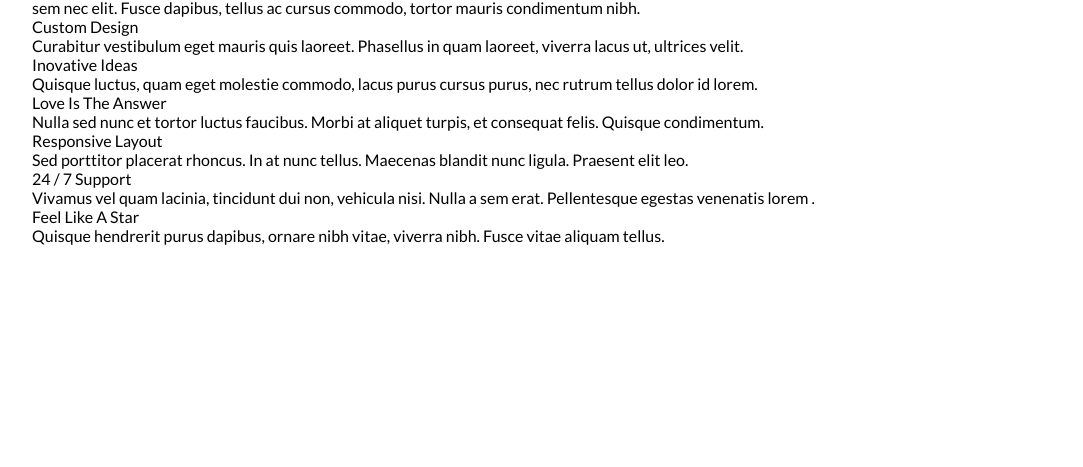
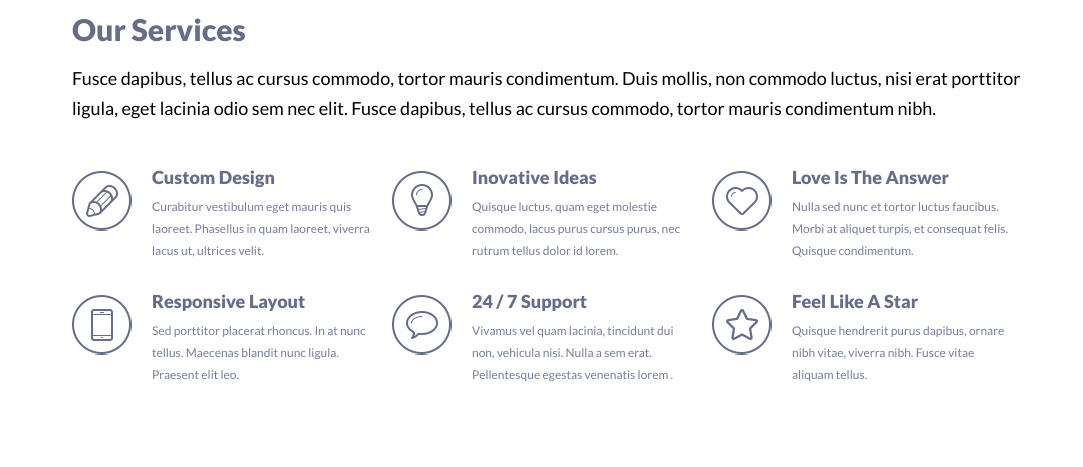
Before and after one commit to shebekocom/singolo, a plain HTML site: page singolo1.html in a window 1280 px wide. Shown: the part 744-1211 px from the top of the page, without its empty margins (98-1181 px from the left). Before the commit the page ends 989 px from the top, so only its background shows below. Drawn offline with Linux system fonts and the light colour scheme.

Commit message:
refactor: update section servises

```diff
--- a/singolo1.css
+++ b/singolo1.css
@@ -10,6 +10,7 @@
 
 .container {
   max-width: 1020px;
+  min-width: 1020px;
   margin: 0 auto;
 }
 
@@ -178,4 +179,86 @@
   -webkit-transform: rotate(-90deg);
           transform: rotate(-90deg);
 }
+
+.our-services__wrapper {
+  margin: 61px 30px 0px 40px;
+}
+
+.servises-description__heading {
+  font-size: 30px;
+  font-weight: 900;
+  color: #666d89;
+}
+
+.servises-description__text {
+  font-size: 18px;
+  line-height: 30px;
+  margin-top: 16px;
+}
+
+.our-services__features {
+  display: -webkit-box;
+  display: -ms-flexbox;
+  display: flex;
+  -ms-flex-wrap: wrap;
+      flex-wrap: wrap;
+  width: 100%;
+  margin: 48px 40px;
+}
+
+.feature-item {
+  display: -webkit-box;
+  display: -ms-flexbox;
+  display: flex;
+  margin-bottom: 33px;
+}
+
+.featur-item__icon {
+  width: 60px;
+  height: 60px;
+}
+
+.feature-item:nth-child(1) > .featur-item__icon {
+  background-image: url("/assets/img/pen.png");
+}
+
+.feature-item:nth-child(2) > .featur-item__icon {
+  background-image: url("/assets/img/bulb.png");
+}
+
+.feature-item:nth-child(3) > .featur-item__icon {
+  background-image: url("/assets/img/heart.png");
+}
+
+.feature-item:nth-child(4) > .featur-item__icon {
+  background-image: url("/assets/img/phone_feature.png");
+}
+
+.feature-item:nth-child(5) > .featur-item__icon {
+  background-image: url("/assets/img/bubble.png");
+}
+
+.feature-item:nth-child(6) > .featur-item__icon {
+  background-image: url("/assets/img/star.png");
+}
+
+.feature-item__text {
+  width: 220px;
+  margin-left: 20px;
+  margin-right: 20px;
+}
+
+.feature-item__caption {
+  font-size: 18px;
+  font-weight: 900;
+  color: #666d89;
+  line-height: 12px;
+}
+
+.feature-item__description {
+  font-size: 12px;
+  color: #767e9e;
+  margin-top: 13px;
+  line-height: 22px;
+}
 /*# sourceMappingURL=singolo1.css.map */
--- a/singolo1.html
+++ b/singolo1.html
@@ -4,7 +4,7 @@
     <meta charset="UTF-8" />
     <meta name="viewport" content="width=device-width, initial-scale=1.0" />
     <title>Singolo</title>
-    <link rel="stylesheet" href="singolo1.css">
+    <link rel="stylesheet" href="singolo1.css" />
   </head>
   <body>
     <div class="container">
@@ -27,22 +27,28 @@
         <section class="slider">
           <div class="slider__arrow-left arrow-left"></div>
           <div class="slider__phone-vertical phone-vertical"></div>
-          <div class="slider__phone-horizontal phone-horizontal"><div class="phone-horizontal__shadow"></div><div class="phone-horizontal__phone"></div></div>
+          <div class="slider__phone-horizontal phone-horizontal">
+            <div class="phone-horizontal__shadow"></div>
+            <div class="phone-horizontal__phone"></div>
+          </div>
           <div class="slider__arrow-right arrow-rigth"></div>
         </section>
         <section class="our-services">
-          <h2 class="header_section">Our Services</h2>
-          <p class="our-services__text">
-            Fusce dapibus, tellus ac cursus commodo, tortor mauris condimentum.
-            Duis mollis, non commodo luctus, nisi erat porttitor ligula, eget
-            lacinia odio sem nec elit. Fusce dapibus, tellus ac cursus commodo,
-            tortor mauris condimentum nibh.
+          <div class="our-services__wrapper servises-description">
+            <h2 class="servises-description__heading">Our Services</h2>
+            <p class="servises-description__text">
+              Fusce dapibus, tellus ac cursus commodo, tortor mauris
+              condimentum. Duis mollis, non commodo luctus, nisi erat porttitor
+              ligula, eget lacinia odio sem nec elit. Fusce dapibus, tellus ac
+              cursus commodo, tortor mauris condimentum nibh.
             </p>
+          </div>
           <div class="our-services__features">
             <div class="our-services__feature-item feature-item">
               <div class="featur-item__icon"></div>
               <div class="feature-item__text">
-                <p class="feature-item__caption">Custom Design</p><p class="feature-item__description">
+                <p class="feature-item__caption">Custom Design</p>
+                <p class="feature-item__description">
                   Curabitur vestibulum eget mauris quis laoreet. Phasellus in
                   quam laoreet, viverra lacus ut, ultrices velit.
                 </p>
@@ -50,40 +56,53 @@
             </div>
             <div class="our-services__feature-item feature-item">
               <div class="featur-item__icon"></div>
-              <div class="feature-item__caption">   <p class="feature-item__caption">Inovative Ideas</p> <p class="feature-item__description">
+              <div class="feature-item__text">
+                <p class="feature-item__caption">Inovative Ideas</p>
+                <p class="feature-item__description">
                   Quisque luctus, quam eget molestie commodo, lacus purus cursus
-                purus, nec rutrum tellus dolor id lorem.</p>
+                  purus, nec rutrum tellus dolor id lorem.
+                </p>
               </div>
             </div>
             <div class="our-services__feature-item feature-item">
               <div class="featur-item__icon"></div>
-              <div class="feature-item__text"><p class="feature-item__caption">Love Is The Answer</p><p class="feature-item__description">
+              <div class="feature-item__text">
+                <p class="feature-item__caption">Love Is The Answer</p>
+                <p class="feature-item__description">
                   Nulla sed nunc et tortor luctus faucibus. Morbi at aliquet
-                turpis, et consequat felis. Quisque condimentum.</p>
+                  turpis, et consequat felis. Quisque condimentum.
+                </p>
               </div>
             </div>
             <div class="our-services__feature-item feature-item">
               <div class="featur-item__icon"></div>
-              <div class="feature-item__text"><p class="feature-item__caption">Responsive Layout</p><p class="feature-item__description">
+              <div class="feature-item__text">
+                <p class="feature-item__caption">Responsive Layout</p>
+                <p class="feature-item__description">
                   Sed porttitor placerat rhoncus. In at nunc tellus. Maecenas
                   blandit nunc ligula. Praesent elit leo.
                 </p>
               </div>
+            </div>
             <div class="our-services__feature-item feature-item">
               <div class="featur-item__icon"></div>
-              <div class="feature-item__text"><p class="feature-item__caption">24 / 7 Support</p>
+              <div class="feature-item__text">
+                <p class="feature-item__caption">24 / 7 Support</p>
                 <p class="feature-item__description">
                   Vivamus vel quam lacinia, tincidunt dui non, vehicula nisi.
                   Nulla a sem erat. Pellentesque egestas venenatis lorem .
                 </p>
               </div>
+            </div>
             <div class="our-services__feature-item feature-item">
               <div class="featur-item__icon"></div>
-              <div class="feature-item__text"><p class="feature-item__caption">Feel Like A Star</p>
+              <div class="feature-item__text">
+                <p class="feature-item__caption">Feel Like A Star</p>
                 <p class="feature-item__description">
                   Quisque hendrerit purus dapibus, ornare nibh vitae, viverra
                   nibh. Fusce vitae aliquam tellus.
                 </p>
+              </div>
             </div>
           </div>
         </section>
```
Also changed, not shown: assets/img/bubble.png (added), assets/img/bulb.png (added), assets/img/heart.png (added), assets/img/pen.png (added), assets/img/phone_feature.png (added), assets/img/star.png (added). Lines whose indentation alone changed are shown as unchanged.
